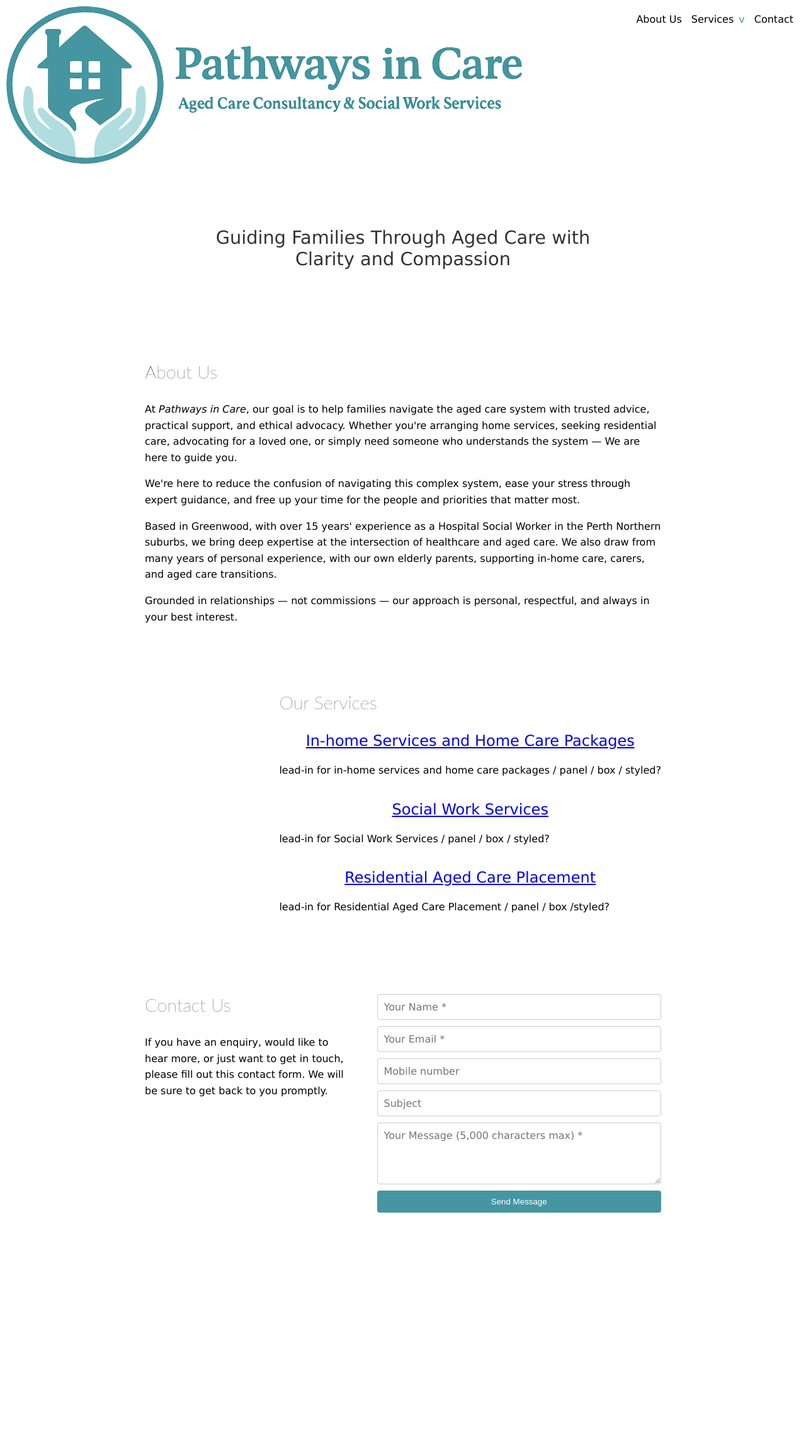
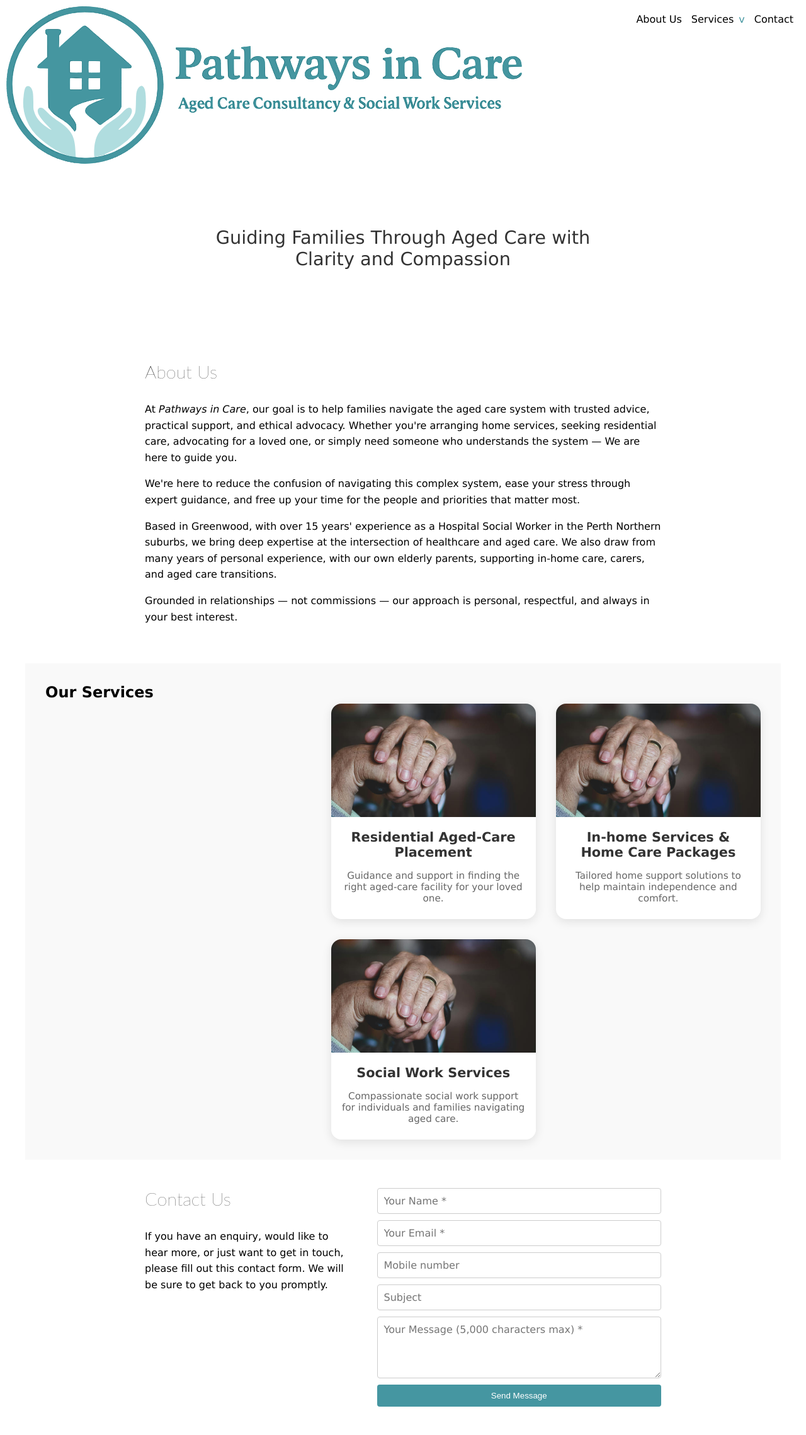
Before and after one commit to dmholyday/pathwaysincare-web, a Jekyll site: the page built from index.html, in a window 1280 px wide. Shown: the whole page at 63% size. Built offline with Jekyll 4.4.1, drawn with Linux system fonts in a browser that asks for light colours; before the commit the page ends 1970 px from its top, so only the background shows below that.

Commit message:
draft idea. stock image cards.

```diff
--- a/_includes/header.html
+++ b/_includes/header.html
@@ -37,9 +37,9 @@
       <div class="nav-item">
         <a href="#services" id="servicesLink">Services<span class="services-toggle">v</span></a>
         <div class="services-dropdown" id="servicesDropdown">
+          <a href="{{ '/residential-aged-care-placement/' | relative_url }}">Residential Aged Care Placement</a>
           <a href="{{ '/in-home-services-and-home-care-packages/' | relative_url }}">In-home Services and Home Care Packages</a>
           <a href="{{ '/social-work-services/' | relative_url }}">Social Work Services</a>
-          <a href="{{ '/residential-aged-care-placement/' | relative_url }}">Residential Aged Care Placement</a>
         </div>
       </div>
       <a href="#contact">Contact</a>
--- a/assets/script.js
+++ b/assets/script.js
@@ -63,6 +63,21 @@ const observer = new IntersectionObserver((entries) => {
 document.querySelectorAll('.section:not(.still)').forEach(section => {
     observer.observe(section);
 });
+
+const observer2 = new IntersectionObserver((entries, observer) => {
+      entries.forEach(entry => {
+        if (entry.isIntersecting) {
+          entry.target.classList.add('animate');
+          observer.unobserve(entry.target); // only animate once
+        }
+      });
+    }, {
+      threshold: 0.2
+    });
+
+document.querySelectorAll('.service-card').forEach(card => {
+      observer2.observe(card);
+    });
 
 /* prevent maximum form fields */
 document.addEventListener('DOMContentLoaded', () => {
--- a/assets/style.css
+++ b/assets/style.css
@@ -293,6 +293,73 @@ body {
     cursor: pointer;
 }
 
+.services-section {
+      max-width: 1200px;
+      margin: 0 auto;
+      text-align: center;
+      padding: 2rem;
+      background: #f9f9f9;
+    }
+
+    .services-grid {
+      display: grid;
+      grid-template-columns: repeat(auto-fit, minmax(280px, 1fr));
+      gap: 2rem;
+      margin-top: 2rem;
+    }
+
+    .service-card {
+      opacity: 0;
+      transform: translateX(0); /* Initial transform overridden by direction class */
+      transition: transform 0.8s ease, opacity 0.8s ease;
+    }
+
+    .service-card.from-left {
+      transform: translateX(-60px);
+    }
+
+    .service-card.from-right {
+      transform: translateX(60px);
+    }
+
+    .service-card.animate {
+      opacity: 1;
+      transform: translateX(0);
+    }
+
+    .service-card-inner {
+      background: white;
+      border-radius: 1rem;
+      overflow: hidden;
+      text-decoration: none;
+      color: #333;
+      box-shadow: 0 4px 16px rgba(0,0,0,0.1);
+      transition: transform 0.3s ease, box-shadow 0.3s ease;
+      display: block;
+    }
+
+    .service-card-inner:hover {
+      transform: translateY(-5px);
+      box-shadow: 0 6px 20px rgba(0,0,0,0.15);
+    }
+
+    .service-card img {
+      width: 100%;
+      height: 180px;
+      object-fit: cover;
+    }
+
+    .service-card h3 {
+      margin: 1rem;
+      font-size: 1.3rem;
+    }
+
+    .service-card p {
+      margin: 0 1rem 1.5rem;
+      font-size: 0.95rem;
+      color: #666;
+    }
+
 @media (max-width: 1096px) and (min-width: 769px) {
     .logo-top-left img {
         height: 150px;
@@ -334,6 +401,10 @@ body {
 
     [class*="sectio"] .text ul {
         padding-left: 40px;
+    }
+
+    .service-card h3 {
+        font-size: 1rem;
     }
 }
 
@@ -466,6 +537,10 @@ body {
     .section .text ul {
         padding-left: 20px;
     }
+
+    .service-card h3 {
+        font-size: 1.1rem;
+    }
 }
 
 html {
--- a/index.html
+++ b/index.html
@@ -17,17 +17,33 @@ title: Home
   </div>
 </section>
 
-<section id="services" class="section reverse">
-  <div class="text">
-    <h2>Our Services</h2>
-    <a href="in-home-services-and-home-care-packages"><h3>In-home Services and Home Care Packages</h3></a>
-    <p>lead-in for in-home services and home care packages / panel / box / styled?</p>
-    <br>
-    <a href="social-work-services"><h3>Social Work Services</h3></a>
-    <p>lead-in for Social Work Services / panel / box / styled?</p>
-    <br>
-    <a href="residential-aged-care-placement"><h3>Residential Aged Care Placement</h3></a>
-    <p>lead-in for Residential Aged Care Placement / panel / box /styled?</p>
-    <br>
-  </div>
+<section id="services" class="still-section services-section">
+  <h2>Our Services</h2>
+    <div class="services-grid">
+
+      <div class="service-card from-left">
+        <a href="/residential-aged-care-placement" class="service-card-inner">
+          <img src="/images/stock-hands4.jpg" alt="Residential Aged-Care">
+          <h3>Residential Aged-Care Placement</h3>
+          <p>Guidance and support in finding the right aged-care facility for your loved one.</p>
+        </a>
+      </div>
+
+      <div class="service-card from-right">
+        <a href="/in-home-services-and-home-care-packages" class="service-card-inner">
+          <img src="/images/stock-hands4.jpg" alt="In-Home Services">
+          <h3>In-home Services & Home Care Packages</h3>
+          <p>Tailored home support solutions to help maintain independence and comfort.</p>
+        </a>
+      </div>
+
+      <div class="service-card from-left">
+        <a href="/social-work-services" class="service-card-inner">
+          <img src="/images/stock-hands4.jpg" alt="Social Work Services">
+          <h3>Social Work Services</h3>
+          <p>Compassionate social work support for individuals and families navigating aged care.</p>
+        </a>
+      </div>
+
+    </div>
 </section>
```
Also changed, not shown: images/stock-hands4.jpg (added), 1 other file.
